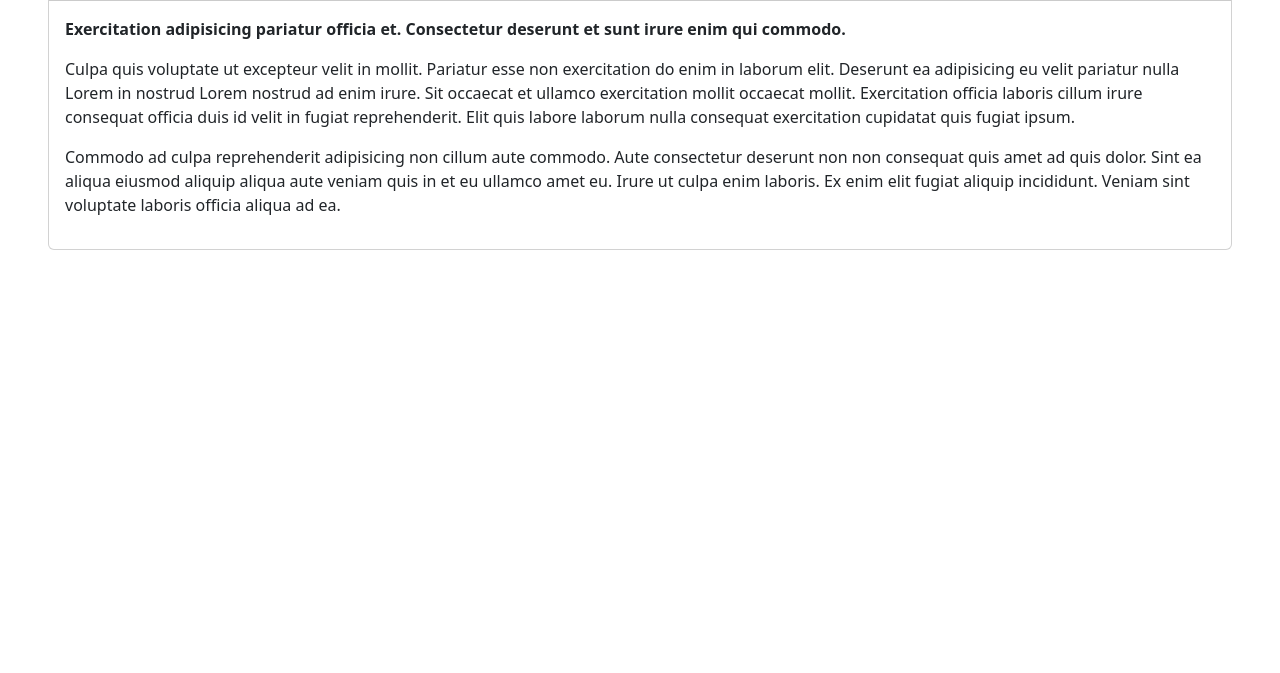
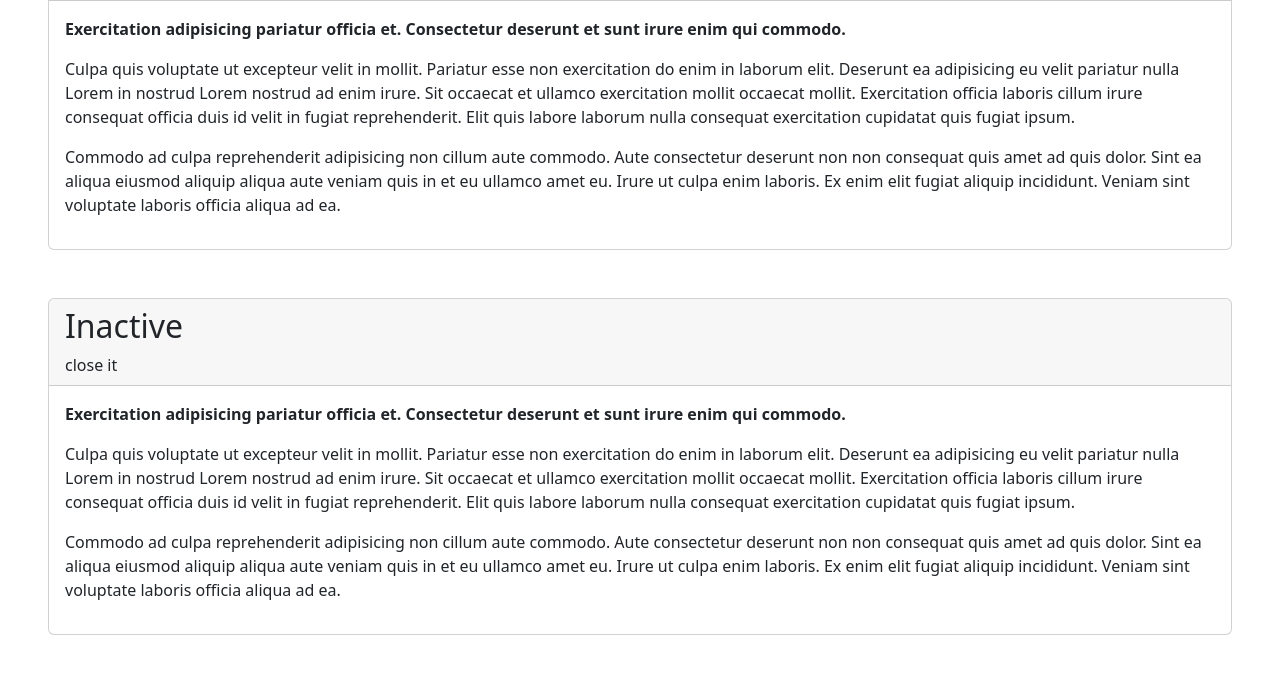
Before and after one commit to blynx/custom-elements, a website built with Vite: page toggle-knob/index.html in a window 1280 px wide. Shown: the part 521-1194 px from the top of the page. Before the commit the page ends 867 px from the top, so only its background shows below. Built offline with nearby package versions, Linux system fonts and the light colour scheme.

Commit message:
toggle-knob: inactive when no data-toggle-class

```diff
--- a/toggle-knob/index.html
+++ b/toggle-knob/index.html
@@ -43,6 +43,23 @@
                 <p data-toggle-knob-target>Commodo ad culpa reprehenderit adipisicing non cillum aute commodo. Aute consectetur deserunt non non consequat quis amet ad quis dolor. Sint ea aliqua eiusmod aliquip aliqua aute veniam quis in et eu ullamco amet eu. Irure ut culpa enim laboris. Ex enim elit fugiat aliquip incididunt. Veniam sint voluptate laboris officia aliqua ad ea.</p>
             </div>
         </div>
+
+        <div class="card mb-5" id="other-card" data-toggle-knob-boundary>
+            <div class="card-header">
+                <h2>
+                    Inactive
+                </h2>
+                <toggle-knob>
+                    <span hidden>open it</span>
+                    <span>close it</span>
+                </toggle-knob>
+            </div>
+            <div class="card-body">
+                <p class="teaser"><b>Exercitation adipisicing pariatur officia et. Consectetur deserunt et sunt irure enim qui commodo.</b></p>
+                <p data-toggle-knob-target>Culpa quis voluptate ut excepteur velit in mollit. Pariatur esse non exercitation do enim in laborum elit. Deserunt ea adipisicing eu velit pariatur nulla Lorem in nostrud Lorem nostrud ad enim irure. Sit occaecat et ullamco exercitation mollit occaecat mollit. Exercitation officia laboris cillum irure consequat officia duis id velit in fugiat reprehenderit. Elit quis labore laborum nulla consequat exercitation cupidatat quis fugiat ipsum.</p>
+                <p data-toggle-knob-target>Commodo ad culpa reprehenderit adipisicing non cillum aute commodo. Aute consectetur deserunt non non consequat quis amet ad quis dolor. Sint ea aliqua eiusmod aliquip aliqua aute veniam quis in et eu ullamco amet eu. Irure ut culpa enim laboris. Ex enim elit fugiat aliquip incididunt. Veniam sint voluptate laboris officia aliqua ad ea.</p>
+            </div>
+        </div>
     </main>
 </body>
 </html>
--- a/toggle-knob/src/toggle-knob.js
+++ b/toggle-knob/src/toggle-knob.js
@@ -3,6 +3,8 @@ const TARGET_SELECT = "[data-toggle-knob-target]"
 
 export default class ToggleKnob extends HTMLElement {
     connectedCallback() {
+        // deactivate if no data-toggle-class is given
+        if (!this.dataset.toggleClass) return
         // switch between direct target or boundary mode
         const targets = this.dataset.target
             ? document.querySelectorAll(this.dataset.target)
```
